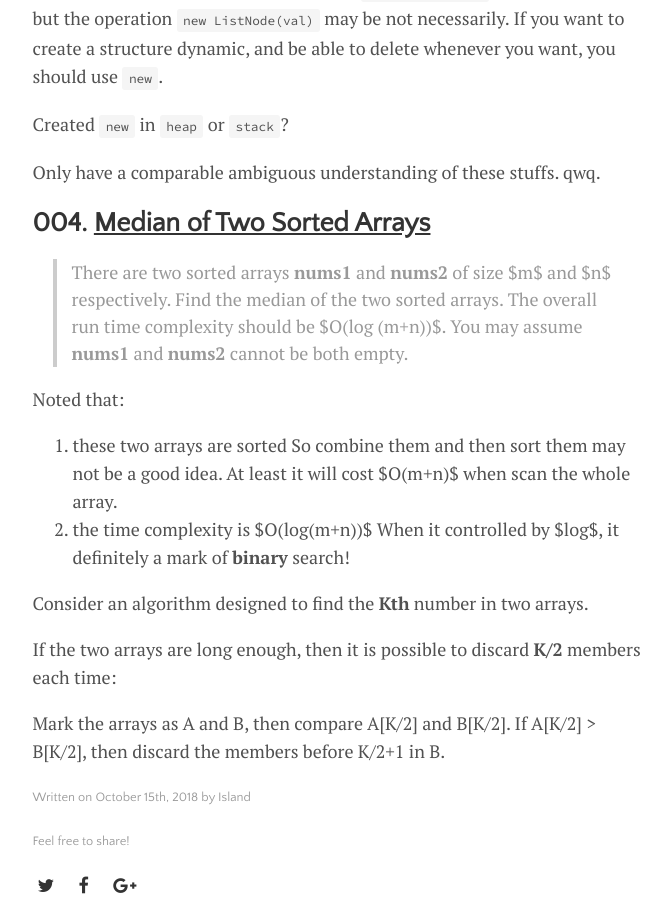
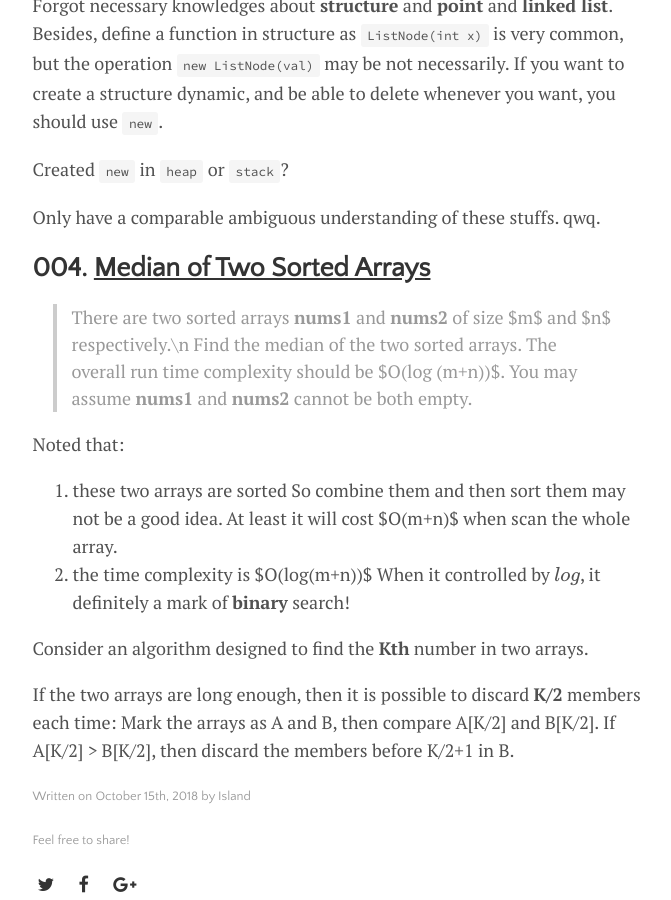
Before and after one commit to YANDaoyu/YANDaoyu.github.io, a Jekyll site: the page built from _posts/2018-10-15-LeetCode.md, in a window 1280 px wide and 900 px high, scrolled down 1357 px. Shown: the whole window, without its empty margins (300-971 px from the left). Built offline with Jekyll 4.4.1, drawn with Linux system fonts in a browser that asks for light colours; formulas are drawn with MathJax 3; some of the changed text lies outside the part shown.

````diff
--- a/_posts/2018-10-15-LeetCode.md
+++ b/_posts/2018-10-15-LeetCode.md
@@ -8,10 +8,13 @@ tags: [Cplusplus,note]
 
 From 15th, Oct, 2018 to ...
 
+<script type="text/javascript" src="http://cdn.mathjax.org/mathjax/latest/MathJax.js?config=default"></script>
+
 ## 002. [Add Two Numbers](https://leetcode.com/problems/add-two-numbers/description/)
 
 > You are given two **non-empty** linked lists representing two non-negative integers. The digits are stored in **reverse order** and each of their nodes contain a single digit. Add the two numbers and return it as a linked list.
-You may assume the two numbers do not contain any leading zero, except the number 0 itself.
+
+>You may assume the two numbers do not contain any leading zero, except the number 0 itself.
 
 
 ```cpp
@@ -63,18 +66,17 @@ Only have a comparable ambiguous understanding of these stuffs. qwq.
 
 ## 004. [Median of Two Sorted Arrays](https://leetcode.com/problems/median-of-two-sorted-arrays/description/)
 
->There are two sorted arrays **nums1** and **nums2** of size $m$ and $n$ respectively.
-Find the median of the two sorted arrays. The overall run time complexity should be $O(log (m+n))$.
-You may assume **nums1** and **nums2** cannot be both empty.
+>There are two sorted arrays **nums1** and **nums2** of size $m$ and $n$ respectively.\n
+>Find the median of the two sorted arrays. The overall run time complexity should be $O(log (m+n))$.
+>You may assume **nums1** and **nums2** cannot be both empty.
 
  Noted that:
 1. these two arrays are sorted
 So combine them and then sort them may not be a good idea. At least it will cost $O(m+n)$ when scan the whole array.
 2. the time complexity is $O(log(m+n))$
-When it controlled by $log$, it definitely a mark of **binary** search!
+When it controlled by \\(log\\), it definitely a mark of **binary** search!
 
 Consider an algorithm designed to find the **Kth** number in two arrays.
 
 If the two arrays are long enough, then it is possible to discard **K/2** members each time:
-
 Mark the arrays as A and B, then compare A[K/2] and B[K/2]. If A[K/2] > B[K/2], then discard the members before K/2+1 in B.
````
